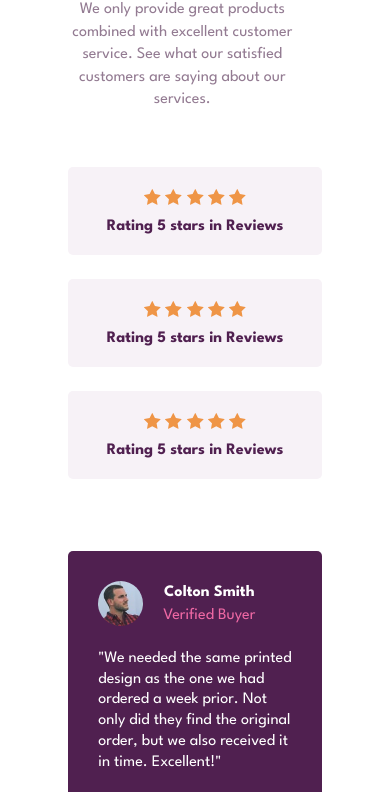
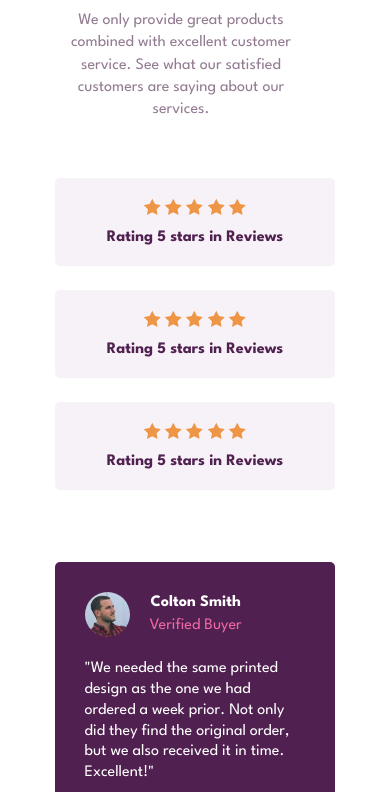
Before and after one commit to dinaElmasry22/social-proof-section-master, a plain HTML site: page index.html in a window 390 px wide. Shown: the part 411-1203 px from the top of the page. Drawn offline with Linux system fonts and the light colour scheme.

Commit message:
Update index.html

```diff
--- a/index.html
+++ b/index.html
@@ -141,7 +141,7 @@
       }
 
       .page {
-        width: 65vw;
+        width: 72vw;
       }
       main {
         flex-direction: column;
```
